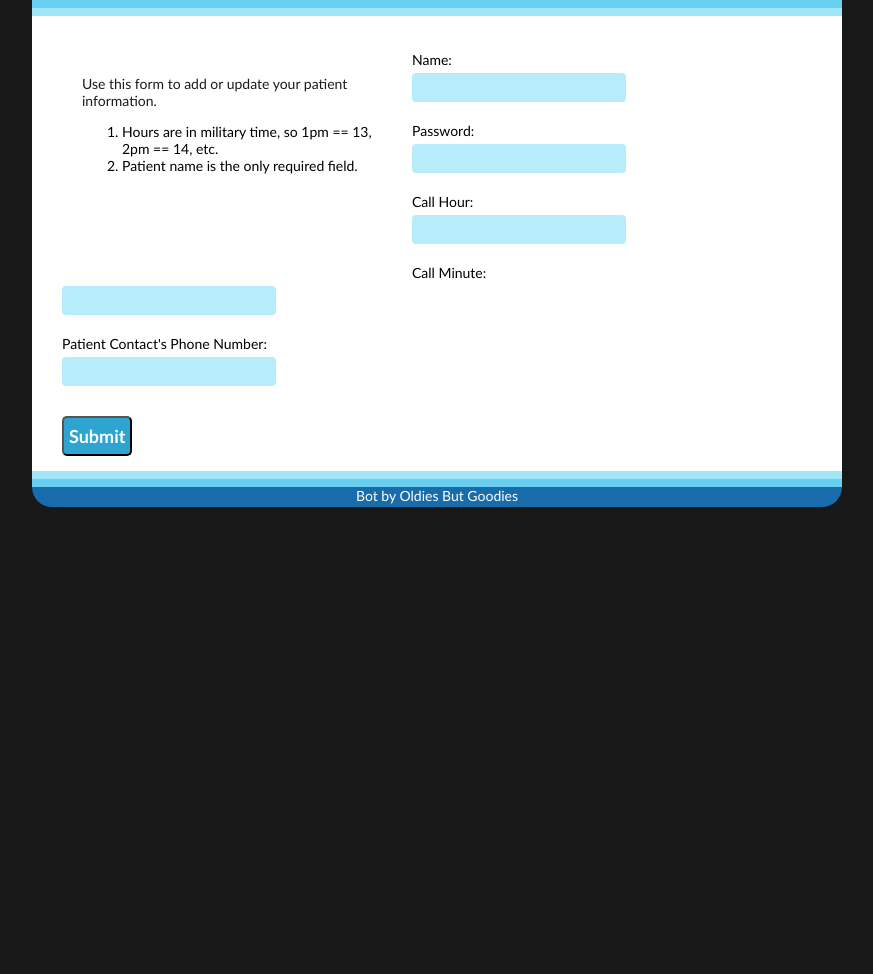
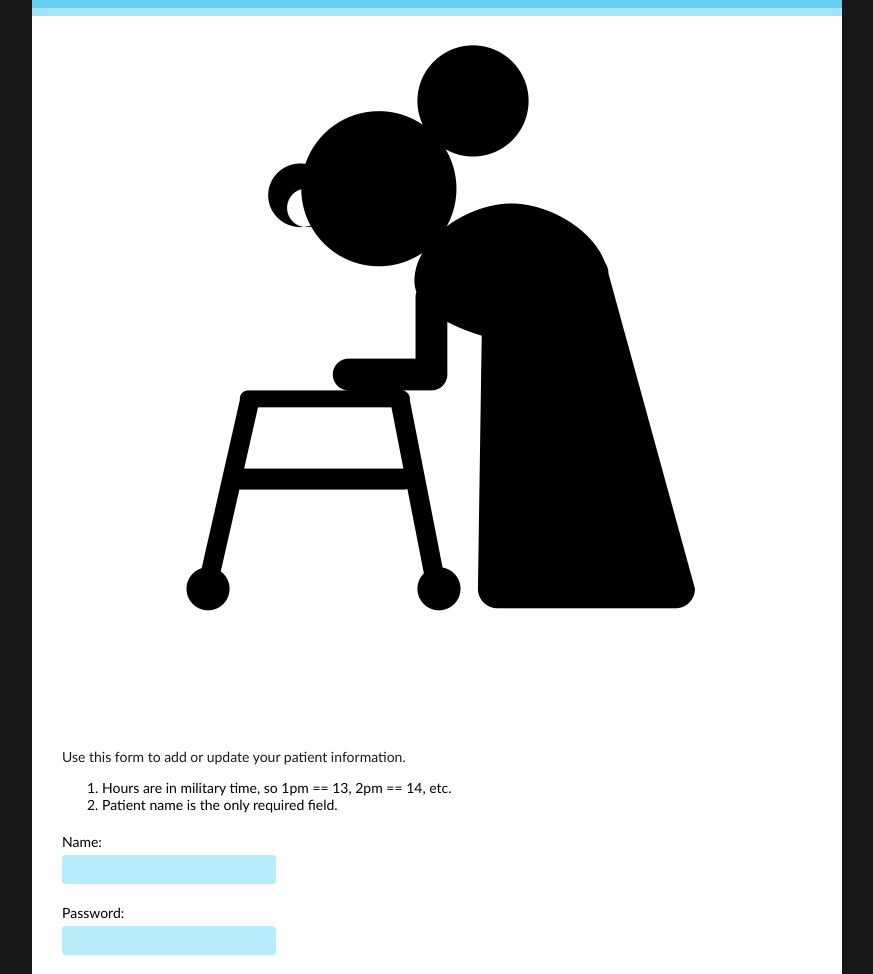
Before and after one commit to cjaiello/MoreDisruptionPleaseHackathon, a Flask app: page / in a window 1280 px wide. Shown: the part 106-1080 px from the top of the page, without its empty margins (203-1076 px from the left). Before the commit the page ends 613 px from the top, so only its background shows below. Run offline with Flask 2, Linux system fonts and the light colour scheme; parts of the project's set-up code (start-up, migrations or seed data) failed here and were passed over; some libraries are stand-ins or nearby versions.

Commit message:
Adding icon

```diff
--- a/templates/homepage.html
+++ b/templates/homepage.html
@@ -3,7 +3,7 @@
 <html>
 
 <head>
-	<title>DX Slack Standup Bot Scheduler</title>
+	<title>Oldies But Goodies</title>
 	<link rel="stylesheet" href="{{ url_for('static', filename='styles.css') }}" />
 </head>
 
@@ -22,15 +22,18 @@
 
 	<section class="index_white_textbox">
 		<form action="" method="post">
+
 			{{ form.csrf }}
-			<div class="directions">
+				<center>
+					<img src="static/icon.png" class="centered">
+				</center>
+
 				<p>Use this form to add or update your patient information.</p>
 
 				<ol>
 					<li>Hours are in military time, so 1pm == 13, 2pm == 14, etc.</li>
 					<li>Patient name is the only required field.</li>
 				</ol>
-			</div>
 
 			<div class="input text">
 				{{ form.patient_id.label }}
```
Also changed, not shown: static/icon.png (added).
